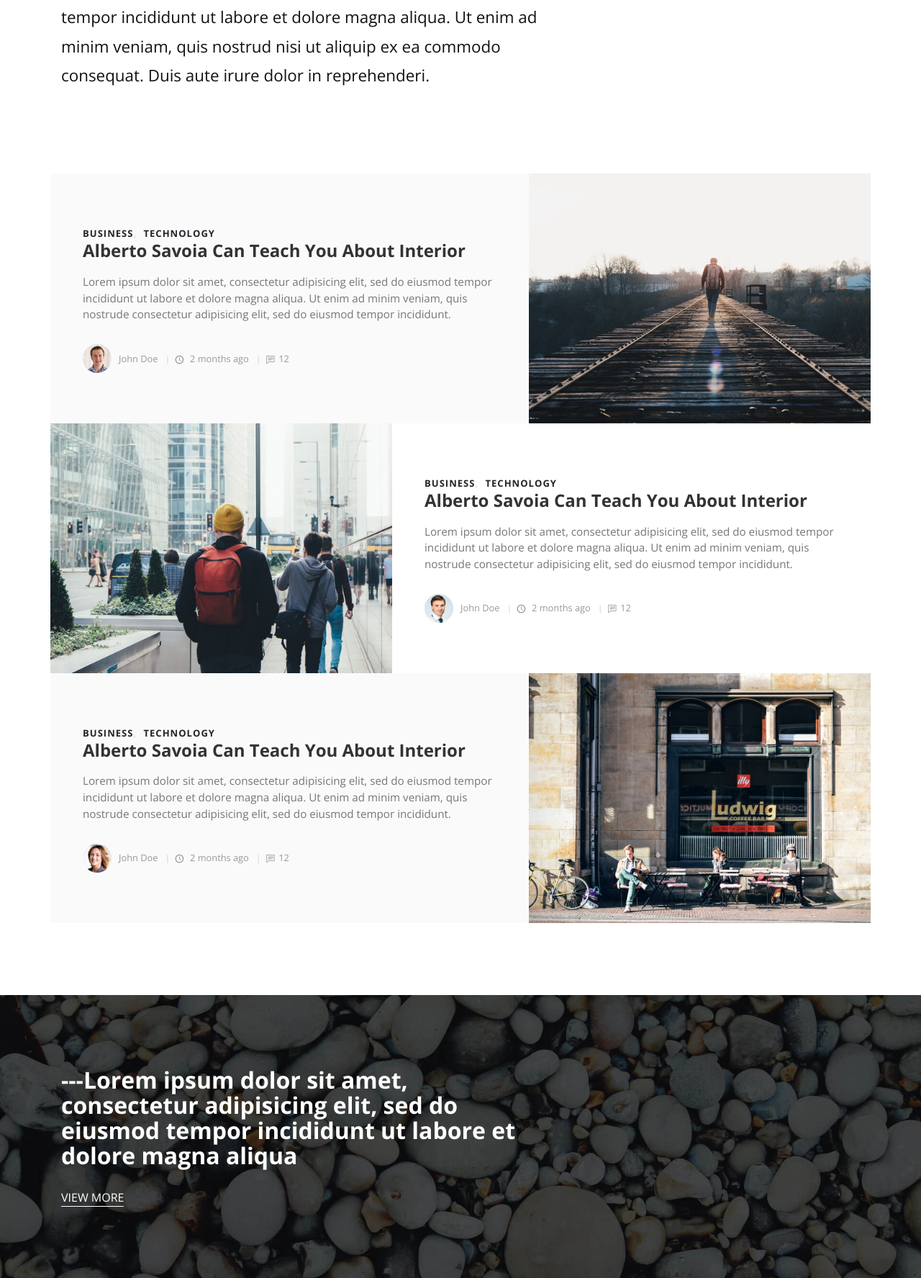
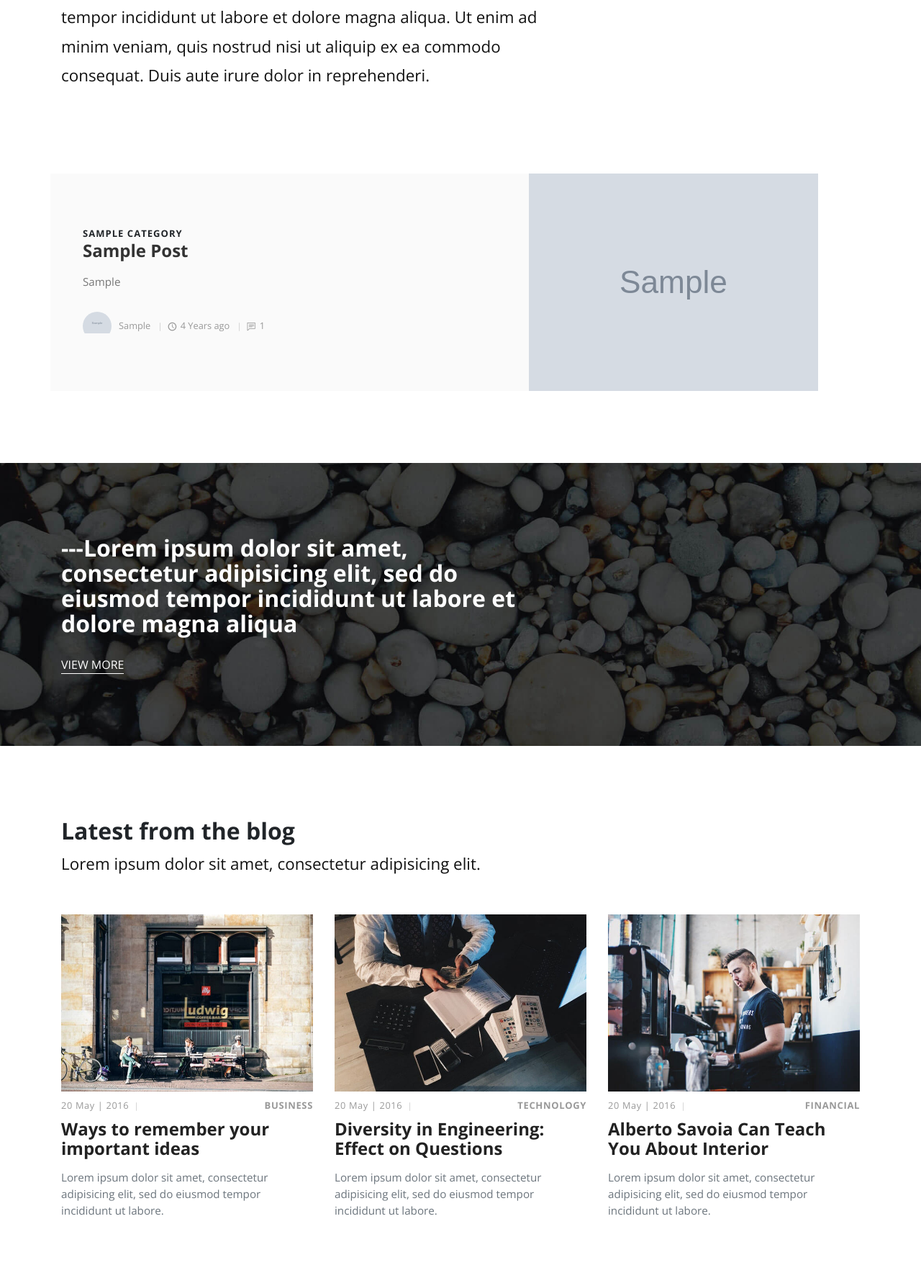
Before and after one commit to gurnitha/2024-django-any-blog, a Django app: page / in a window 1280 px wide. Shown: the part 845-2620 px from the top of the page at 72% size. Run offline with Django 5.2, Linux system fonts and the light colour scheme; tables that the repository leaves empty hold one stand-in row (values such as "Sample post"); grey boxes marked "Sample" are stand-in pictures; some libraries are stand-ins or nearby versions.

Commit message:
23. Load and display featured posts

```diff
--- a/apps/posts/views.py
+++ b/apps/posts/views.py
@@ -1,9 +1,26 @@
+# apps/posts/views.py
+
+# Django modules
 from django.shortcuts import render
+
+# Locals
+from apps.posts.models import Author, Category, Post, Tag
 
 # Create your views here.
 
 def index(request):
-	return render(request, 'index.html')
+
+	# SELECT * FROM post WHERE post = featured
+	featured_posts = Post.objects.filter(featured=True)
+
+	# Testing
+	print(featured_posts)
+
+	context = {
+		'object_list': featured_posts
+	}
+
+	return render(request, 'index.html', context)
 
 
 def posts_list(request):
--- a/templates/home/featured-posts.html
+++ b/templates/home/featured-posts.html
@@ -2,127 +2,70 @@
     <section class="featured-posts no-padding-top">
       <div class="container">
 
+        {% for object in object_list %}
         <!-- Post-->
         <div class="row d-flex align-items-stretch">
+
+          {% if not forloop.first and not forloop.last %}
+          <!-- post image -->
+          <div class="image col-lg-5">
+            <img src="{{ object.thumbnail.url }}" alt="...">
+          </div>
+          <!-- end post image -->
+          {% endif %}
+
+          <!-- post text -->
           <div class="text col-lg-7">
             <div class="text-inner d-flex align-items-center">
               <div class="content">
                 <header class="post-header">
+
+                  <!-- category -->
                   <div class="category">
-                    <a href="#">Business</a>
-                    <a href="#">Technology</a>
+                    {% for cat in object.categories.all %}
+                    <a href="#">{{ cat.title|title }}</a>
+                    {% endfor %}
                   </div>
+                  <!-- end category -->
+
                   <a href="{% url 'posts:post_single' %}">
-                    <h2 class="h4">Alberto Savoia Can Teach You About Interior</h2>
+                    <h2 class="h4">{{ object.title|title }}</h2>
                   </a>
                 </header>
-                <p>Lorem ipsum dolor sit amet, consectetur adipisicing elit,
-                  sed do eiusmod tempor incididunt ut labore et dolore magna aliqua.
-                  Ut enim ad minim veniam, quis nostrude consectetur adipisicing elit, sed do eiusmod tempor incididunt.
-                </p>
+                <p>{{ object.overview|slice:"200"}}</p>
                 <footer class="post-footer d-flex align-items-center">
                   <a href="#" class="author d-flex align-items-center flex-wrap">
                     <div class="avatar">
-                      <img src="{% static 'img/avatar-1.jpg' %}"
+                      <img src="{{ object.author.profile_picture.url }}"
                         alt="..." class="img-fluid">
                       </div>
                     <div class="title">
-                      <span>John Doe</span>
+                      <span>{{ object.author|title}}</span>
                     </div>
                   </a>
                   <div class="date">
-                    <i class="icon-clock"></i> 2 months ago
+                    <i class="icon-clock"></i>{{ object.timestamp|timesince|title }} ago
                   </div>
                   <div class="comments">
-                    <i class="icon-comment"></i>12
+                    <i class="icon-comment"></i>{{ object.comment_count }}
                   </div>
                 </footer>
               </div>
             </div>
           </div>
-          <div class="image col-lg-5"><img src="{% static 'img/featured-pic-1.jpeg' %}" alt="..."></div>
+          <!-- post text -->
+
+          {% if forloop.first or forloop.last %}
+          <!-- post image -->
+          <div class="image col-lg-5">
+            <img src="{{ object.thumbnail.url }}" alt="...">
+          </div>
+          <!-- end post image -->
+          {% endif %}
+
         </div>
+        <!-- END Post -->
+        {% endfor %}
 
-        <!-- Post-->
-        <div class="row d-flex align-items-stretch">
-          <div class="image col-lg-5"><img src="{% static 'img/featured-pic-2.jpeg' %}" alt="..."></div>
-          <div class="text col-lg-7">
-            <div class="text-inner d-flex align-items-center">
-              <div class="content">
-                <header class="post-header">
-                  <div class="category">
-                    <a href="#">Business</a>
-                    <a href="#">Technology</a>
-                  </div>
-                  <a href="{% url 'posts:post_single' %}">
-                    <h2 class="h4">Alberto Savoia Can Teach You About Interior</h2>
-                  </a>
-                </header>
-                <p>Lorem ipsum dolor sit amet, consectetur adipisicing elit,
-                  sed do eiusmod tempor incididunt ut labore et dolore magna aliqua.
-                  Ut enim ad minim veniam, quis nostrude consectetur adipisicing elit, sed do eiusmod tempor incididunt.
-                </p>
-                <footer class="post-footer d-flex align-items-center">
-                  <a href="#" class="author d-flex align-items-center flex-wrap">
-                    <div class="avatar">
-                      <img src="{% static 'img/avatar-2.jpg' %}"
-                        alt="..." class="img-fluid">
-                      </div>
-                    <div class="title">
-                      <span>John Doe</span>
-                    </div>
-                  </a>
-                  <div class="date">
-                    <i class="icon-clock"></i> 2 months ago
-                  </div>
-                  <div class="comments">
-                    <i class="icon-comment"></i>12
-                  </div>
-                </footer>
-              </div>
-            </div>
-          </div>
-        </div>
-
-        <!-- Post-->
-        <div class="row d-flex align-items-stretch">
-          <div class="text col-lg-7">
-            <div class="text-inner d-flex align-items-center">
-              <div class="content">
-                <header class="post-header">
-                  <div class="category">
-                    <a href="#">Business</a>
-                    <a href="#">Technology</a>
-                  </div>
-                  <a href="{% url 'posts:post_single' %}">
-                    <h2 class="h4">Alberto Savoia Can Teach You About Interior</h2>
-                  </a>
-                </header>
-                <p>Lorem ipsum dolor sit amet, consectetur adipisicing elit,
-                  sed do eiusmod tempor incididunt ut labore et dolore magna aliqua.
-                  Ut enim ad minim veniam, quis nostrude consectetur adipisicing elit, sed do eiusmod tempor incididunt.
-                </p>
-                <footer class="post-footer d-flex align-items-center">
-                  <a href="#" class="author d-flex align-items-center flex-wrap">
-                    <div class="avatar">
-                      <img src="{% static 'img/avatar-3.jpg' %}"
-                        alt="..." class="img-fluid">
-                      </div>
-                    <div class="title">
-                      <span>John Doe</span>
-                    </div>
-                  </a>
-                  <div class="date">
-                    <i class="icon-clock"></i> 2 months ago
-                  </div>
-                  <div class="comments">
-                    <i class="icon-comment"></i>12
-                  </div>
-                </footer>
-              </div>
-            </div>
-          </div>
-          <div class="image col-lg-5"><img src="{% static 'img/featured-pic-3.jpeg' %}" alt="..."></div>
-        </div>
       </div>
     </section>
```
Also changed, not shown: README.md.
